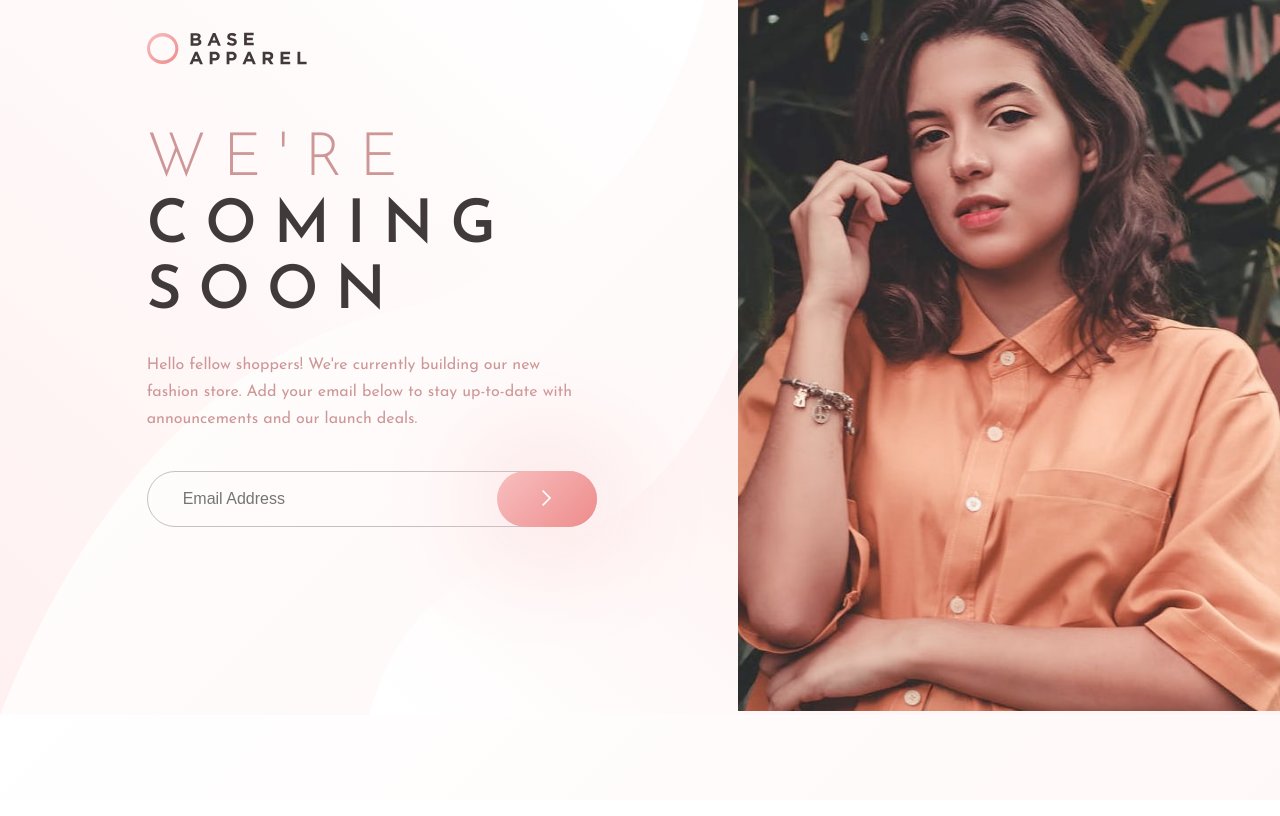
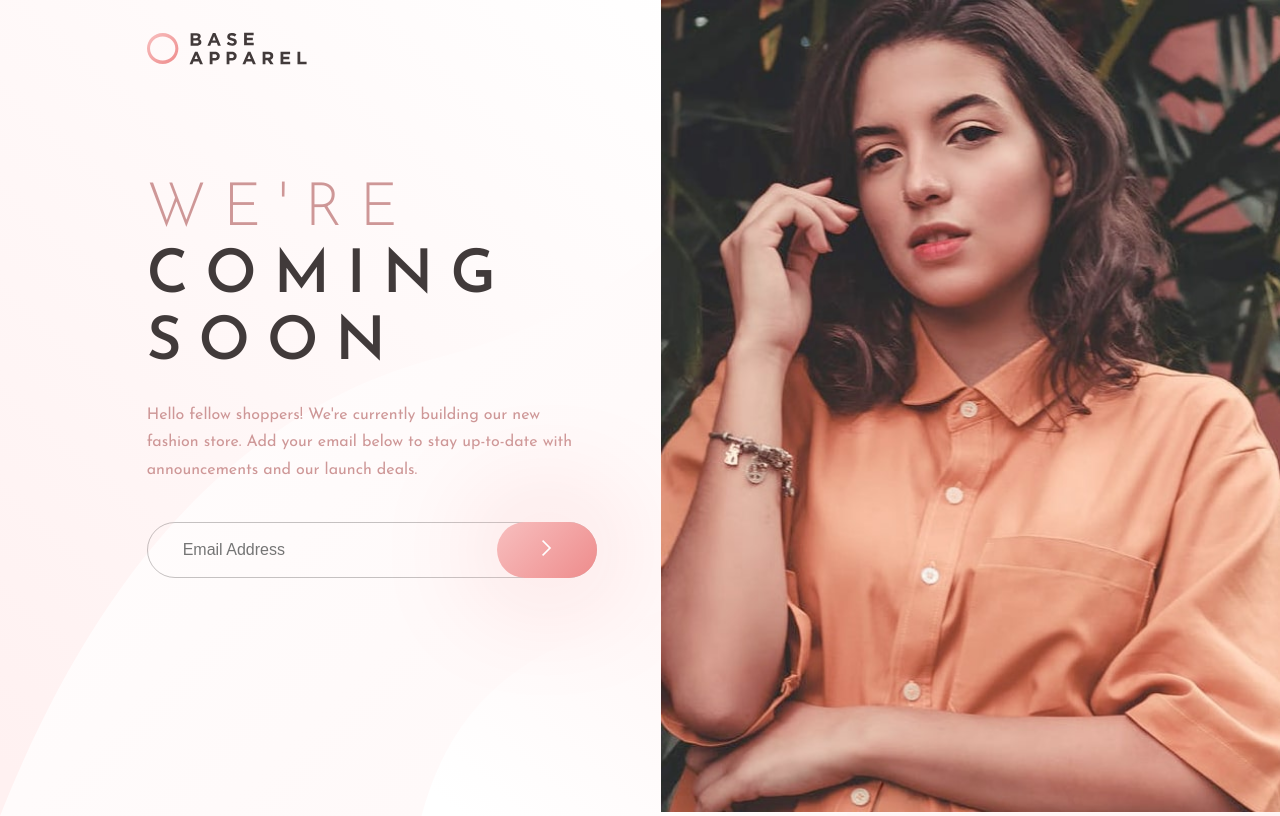
Before and after one commit to edsonv/base-apparel-coming-soon, a React (Create React App) app: page / in a window 1280 px wide. Built offline with nearby package versions, Linux system fonts and the light colour scheme.

Commit message:
Se corrige tamaño de las columnas

```diff
--- a/src/assets/scss/Home.scss
+++ b/src/assets/scss/Home.scss
@@ -169,7 +169,7 @@ body {
     background: url('../images/bg-pattern-desktop.svg') top left/contain no-repeat, linear-gradient(135deg, hsl(0, 0%, 100%), hsl(0, 100%, 98%)), linear-gradient(135deg, hsl(0, 80%, 86%), hsl(0, 74%, 74%));
   }
   .hero-section {
-    grid-template-columns: auto 42.361vw;
+    grid-template-columns: auto 48.361vw;
     grid-template-rows: auto 1fr;
     grid-template-areas:
       "navbar aside"
```
